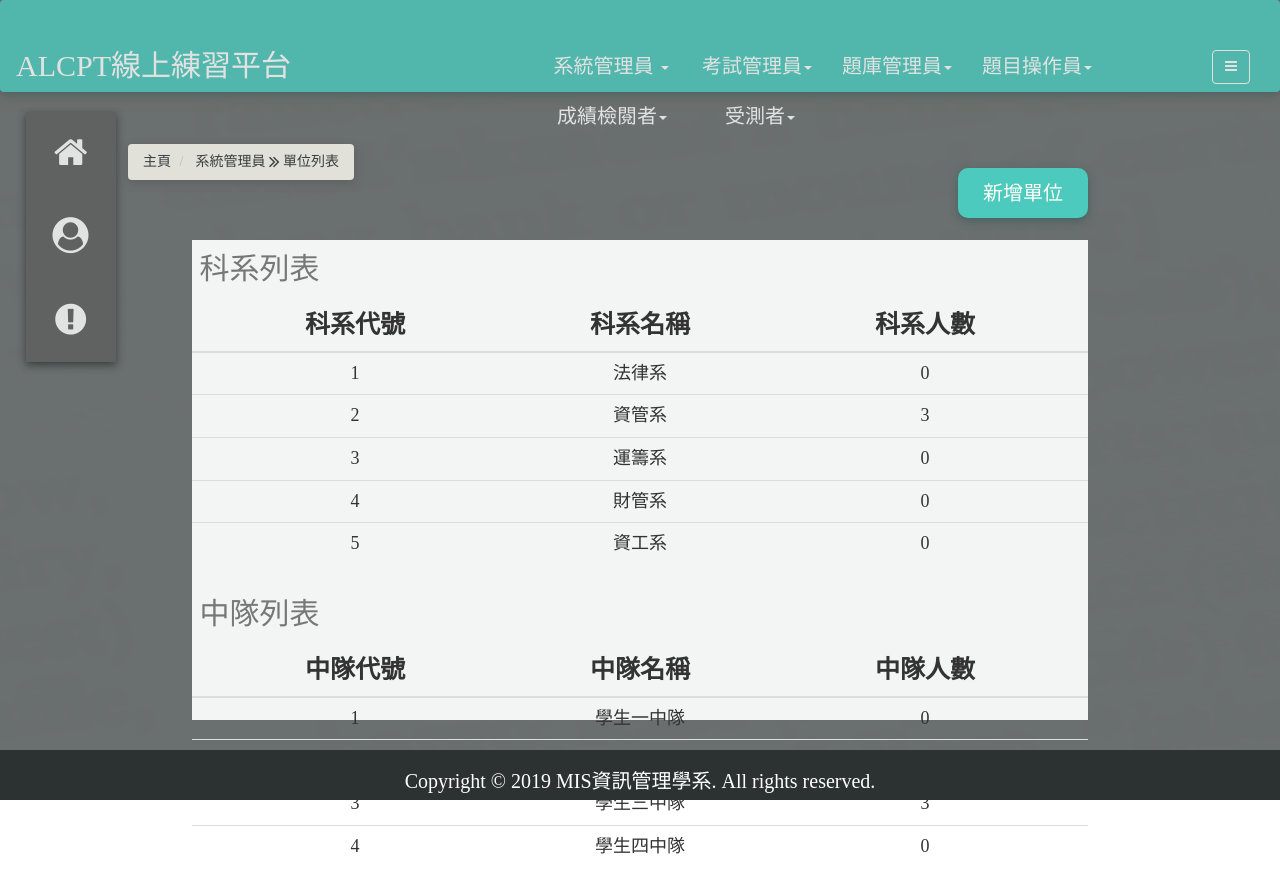
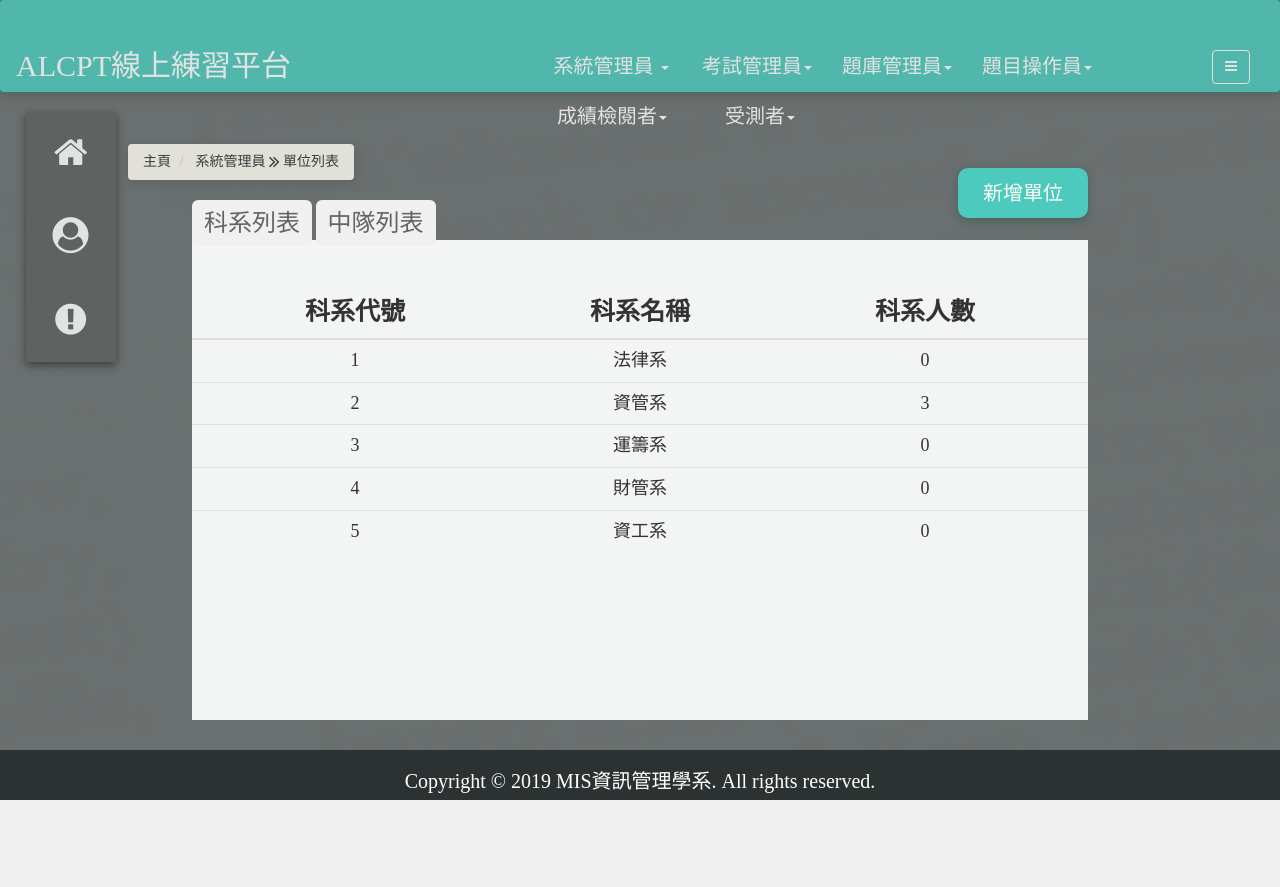
Before and after one commit to Maxium1997/Online_Exam, a Django app: page /user/unit_list/ in a window 1280 px wide. After the commit the page ends 800 px from the top, so only its background shows below. Run offline with Django 3.2, Linux system fonts and the light colour scheme; a user stored in the database is signed in; data comes from the database, SQL or seed files in the repository; some libraries are stand-ins or nearby versions.

Commit message:
Unit list display only one alone.

```diff
--- a/templates/user/unit_list.html
+++ b/templates/user/unit_list.html
@@ -42,10 +42,29 @@
             </style>
         </div>
 
-        <div class="table-responsive">
+        <div class="button-tags">
+            <button onclick="openUnit('department')">科系列表</button>
+            <button onclick="openUnit('squadron')">中隊列表</button>
+
+            <style>
+                .button-tags button{
+                    position: relative;
+                    top: -40px;
+
+                    border: none;
+                    border-radius: 6px;
+                    background-color: rgb(240, 240, 240);
+                    color: rgb(100, 100, 100);
+
+                    font-size: 24px;
+                    padding: 6px 12px;
+                }
+            </style>
+        </div>
+
+        <div id="department" class="table-responsive">
             {% if departments %}
                 <table class="table table-hover">
-                    <caption style="font-size: 30px;">&nbsp;科系列表</caption>
                     <thead class="title">
                         <tr>
                             <th class="col-md-4">科系代號</th>
@@ -68,10 +87,9 @@
             {% endif %}
         </div>
 
-        <div class="table-responsive">
+        <div id="squadron" class="table-responsive" style="display: none">
             {% if departments %}
                 <table class="table table-hover">
-                    <caption style="font-size: 30px;">&nbsp;中隊列表</caption>
                     <thead class="title">
                         <tr>
                             <th class="col-md-4">中隊代號</th>
@@ -121,4 +139,15 @@
             </style>
         </div>
     </div>
+
+    <script type="application/javascript">
+    function openUnit(unit_kind) {
+        var i;
+        var x = document.getElementsByClassName("table-responsive");
+        for (i = 0; i < x.length; i++) {
+            x[i].style.display = "none";
+        }
+        document.getElementById(unit_kind).style.display = "block";
+    }
+    </script>
 {% endblock %}
```
